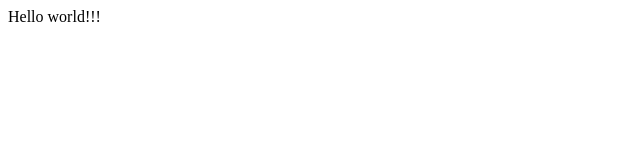
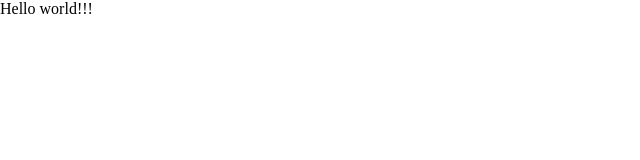
Before and after one commit to kidsamort/vendi, a React (Create React App) app: page / in a window 1280 px wide. Shown: the top 160 px of the page, without its empty margins (0-640 px from the left). Built offline with nearby package versions, Linux system fonts and the light colour scheme.

Commit message:
add normalize styles

```diff
--- a/src/style/global.styled.ts
+++ b/src/style/global.styled.ts
@@ -1,6 +1,8 @@
-import { createGlobalStyle, css } from 'styled-components';
+import { createGlobalStyle } from 'styled-components';
 import { DefaultTheme } from 'styled-components';
 
+import { normalize } from 'styled-normalize';
+
 export const GlobalStyles = createGlobalStyle<{ theme: DefaultTheme }>`
-
-`
+  ${normalize}
+`;
```
